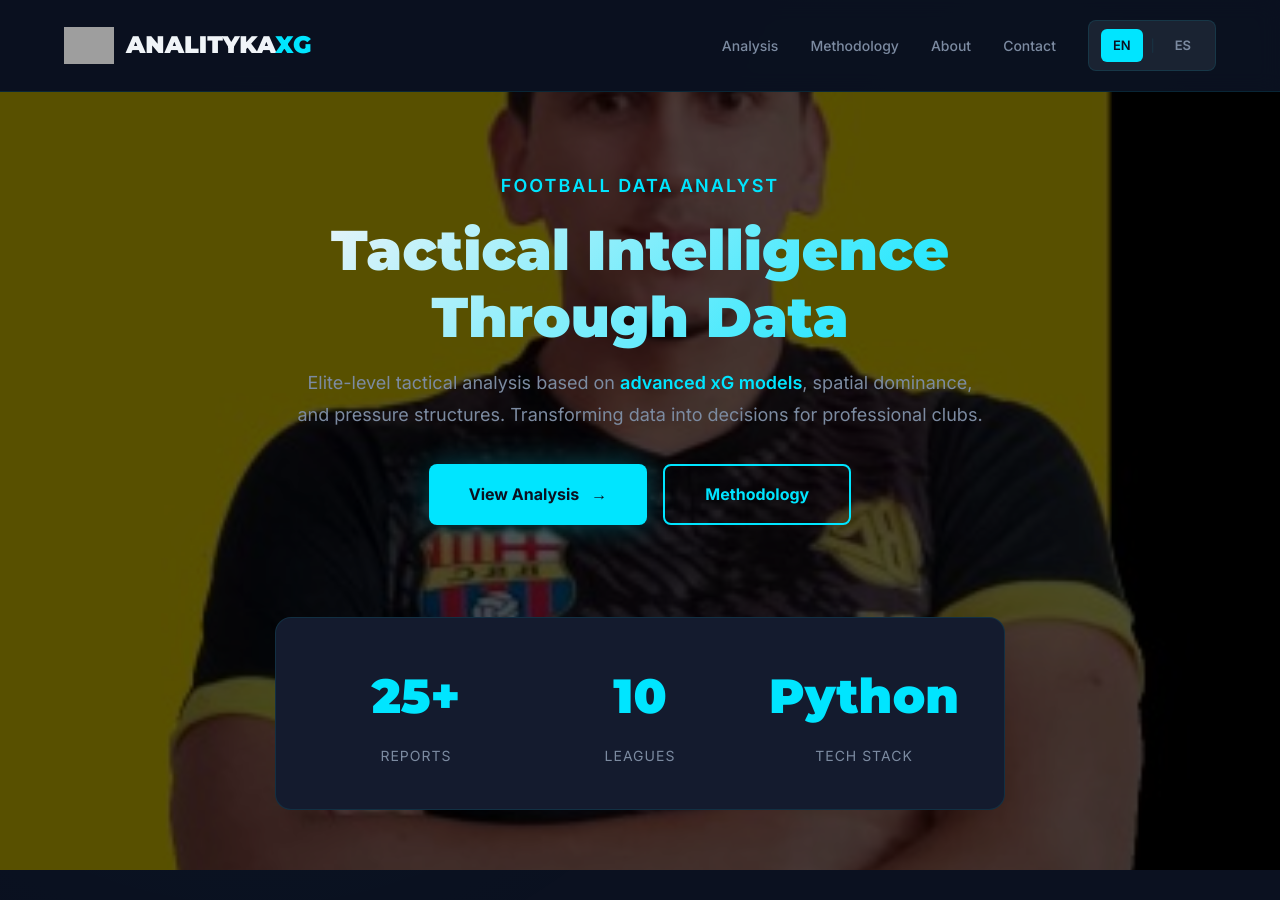
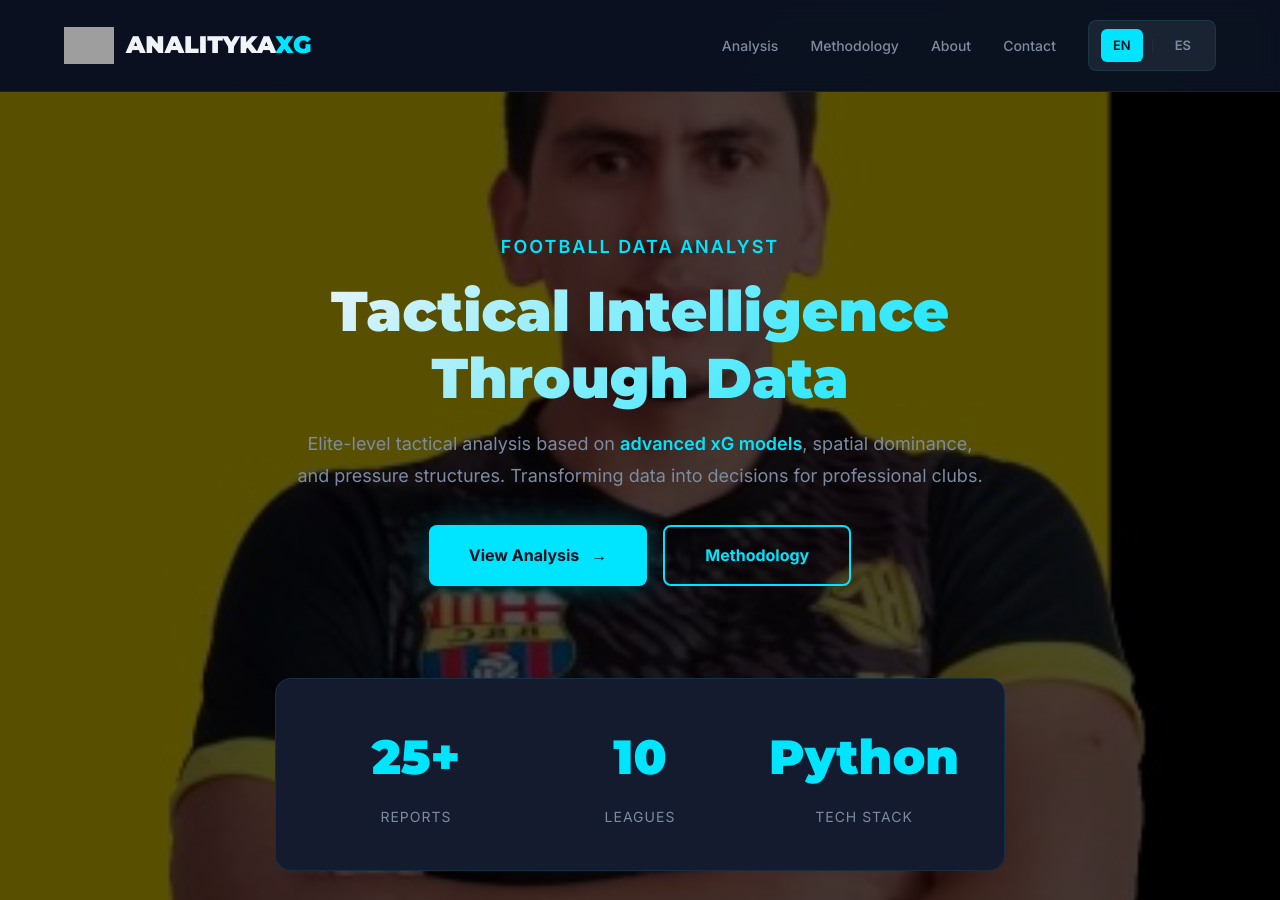
Before and after one commit to Fiallos77/analitykaXG, a Jekyll site: the page built from index.md, in a window 1280 px wide and 900 px high. Built offline with Jekyll 4.4.1, drawn with Linux system fonts in a browser that asks for light colours; grey boxes are pictures that could not be loaded.

Commit message:
Update main.css

```diff
--- a/assets/css/main.css
+++ b/assets/css/main.css
@@ -215,8 +215,16 @@ nav {
 
 /* ============ HERO SECTION (HOME) ============ */
 .hero-section {
-    padding: 80px 0 60px;
-    text-align: center;
+
+   padding: 80px 0 60px;
+   text-align: center;
+   min-height: 100vh;
+   background-size: cover !important;
+   background-position: center !important;
+   background-repeat: no-repeat !important;
+   display: flex;
+   align-items: center;
+   position: relative;
 }
 
 .hero-content {
```
